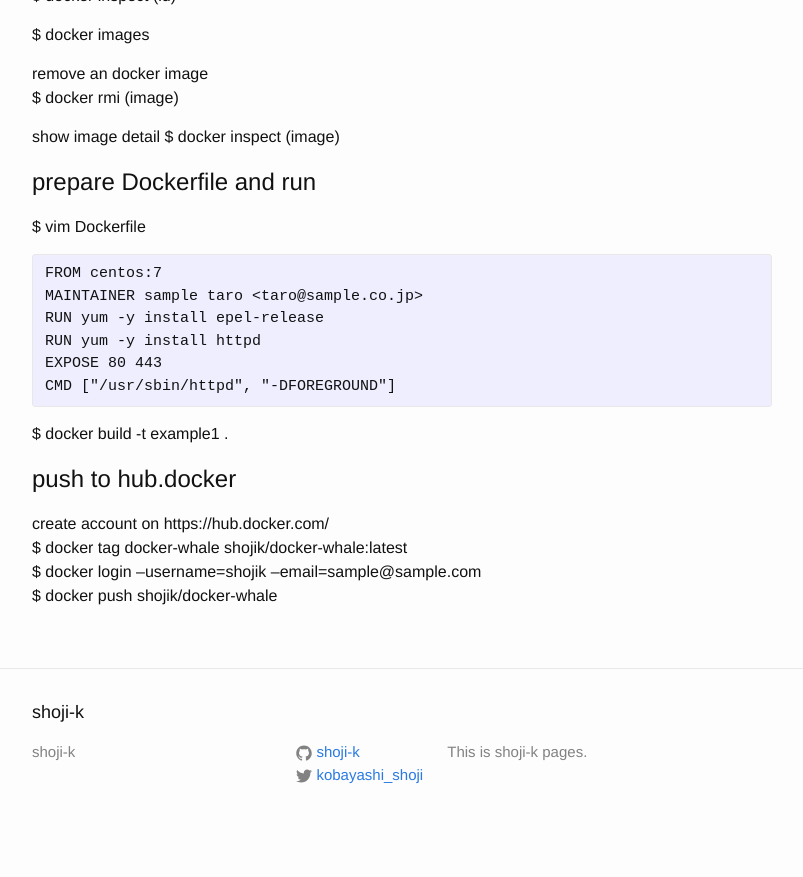
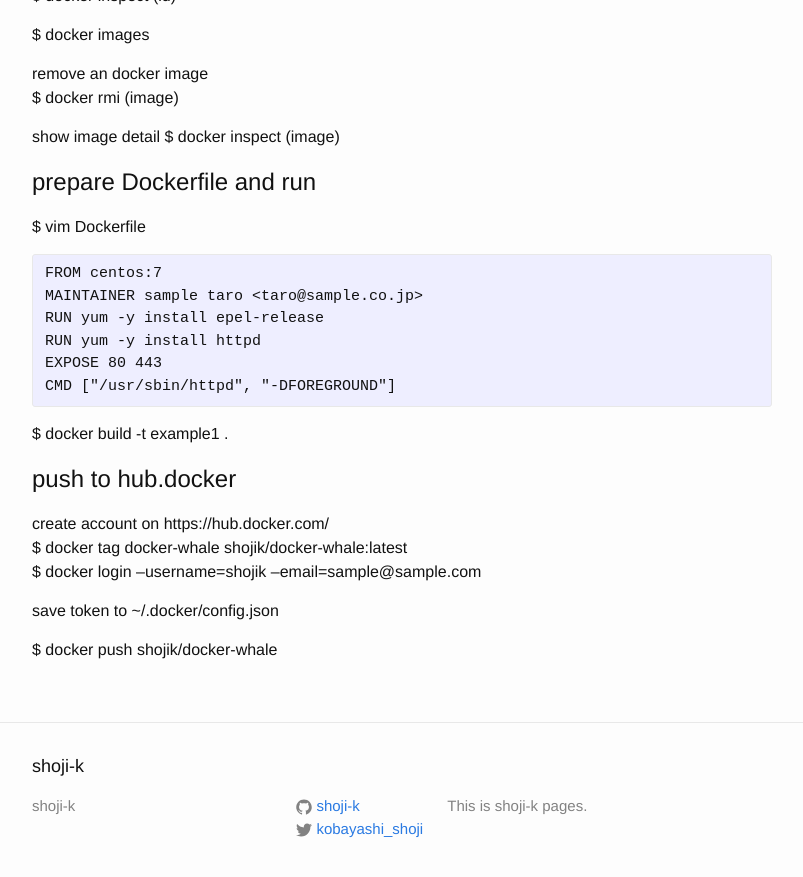
Before and after one commit to shoji-k/shoji-k.github.com, a Jekyll site: the page built from _posts/2016-03-07-docker.markdown, in a window 1280 px wide and 900 px high, scrolled down 1986 px. Shown: the top 877 px of the window, without its empty margins (238-1041 px from the left). Built offline with Jekyll 4.4.1, drawn with Linux system fonts in a browser that asks for light colours; before the commit the page ends 2832 px from its top, so only the background shows below that.

Commit message:
add place token is saved to the docker post

```diff
--- a/_posts/2016-03-07-docker.markdown
+++ b/_posts/2016-03-07-docker.markdown
@@ -121,4 +121,7 @@ $ docker build -t example1 .
 create account on https://hub.docker.com/
 $ docker tag docker-whale shojik/docker-whale:latest
 $ docker login --username=shojik --email=sample@sample.com
+
+save token to ~/.docker/config.json
+
 $ docker push shojik/docker-whale
```
